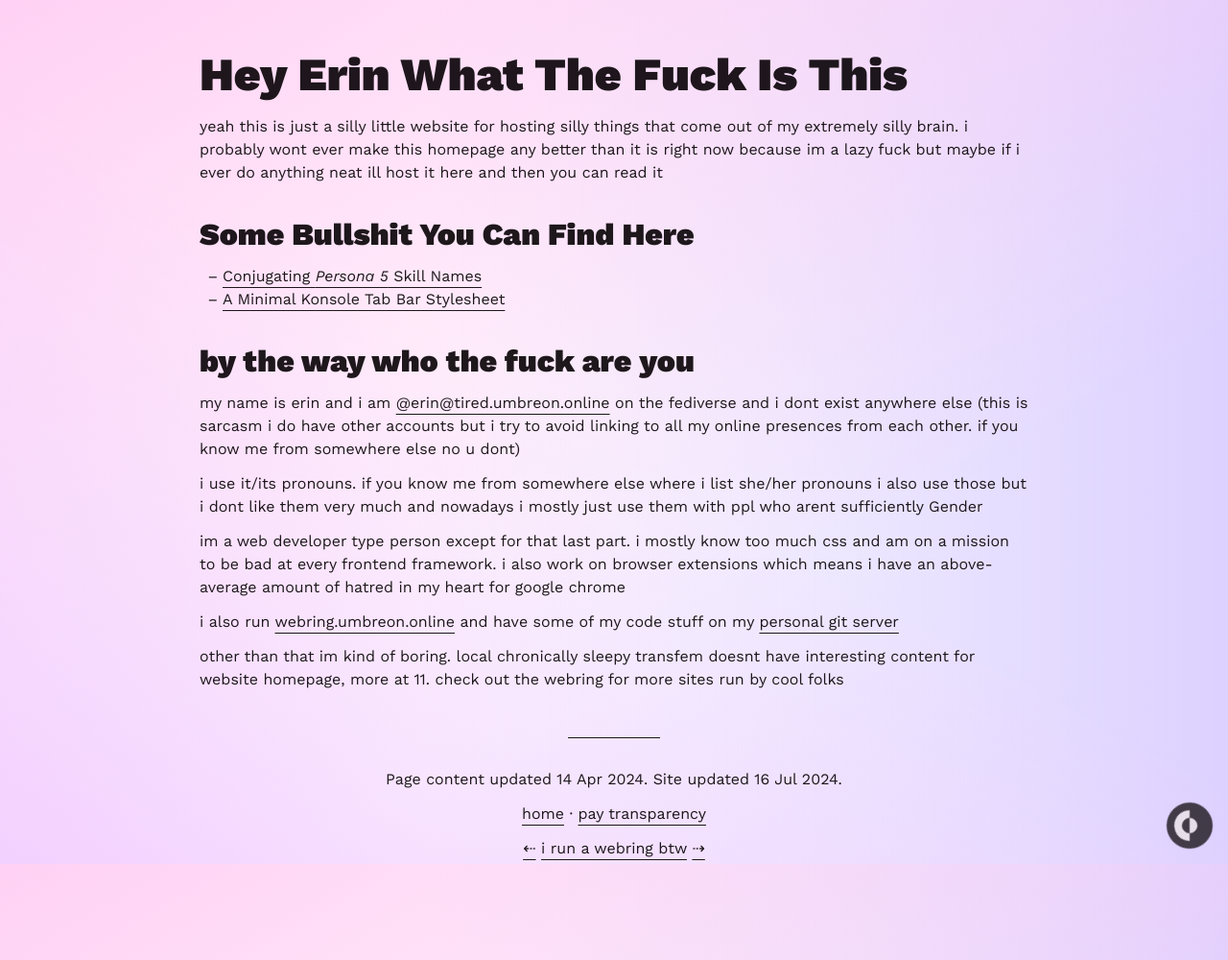
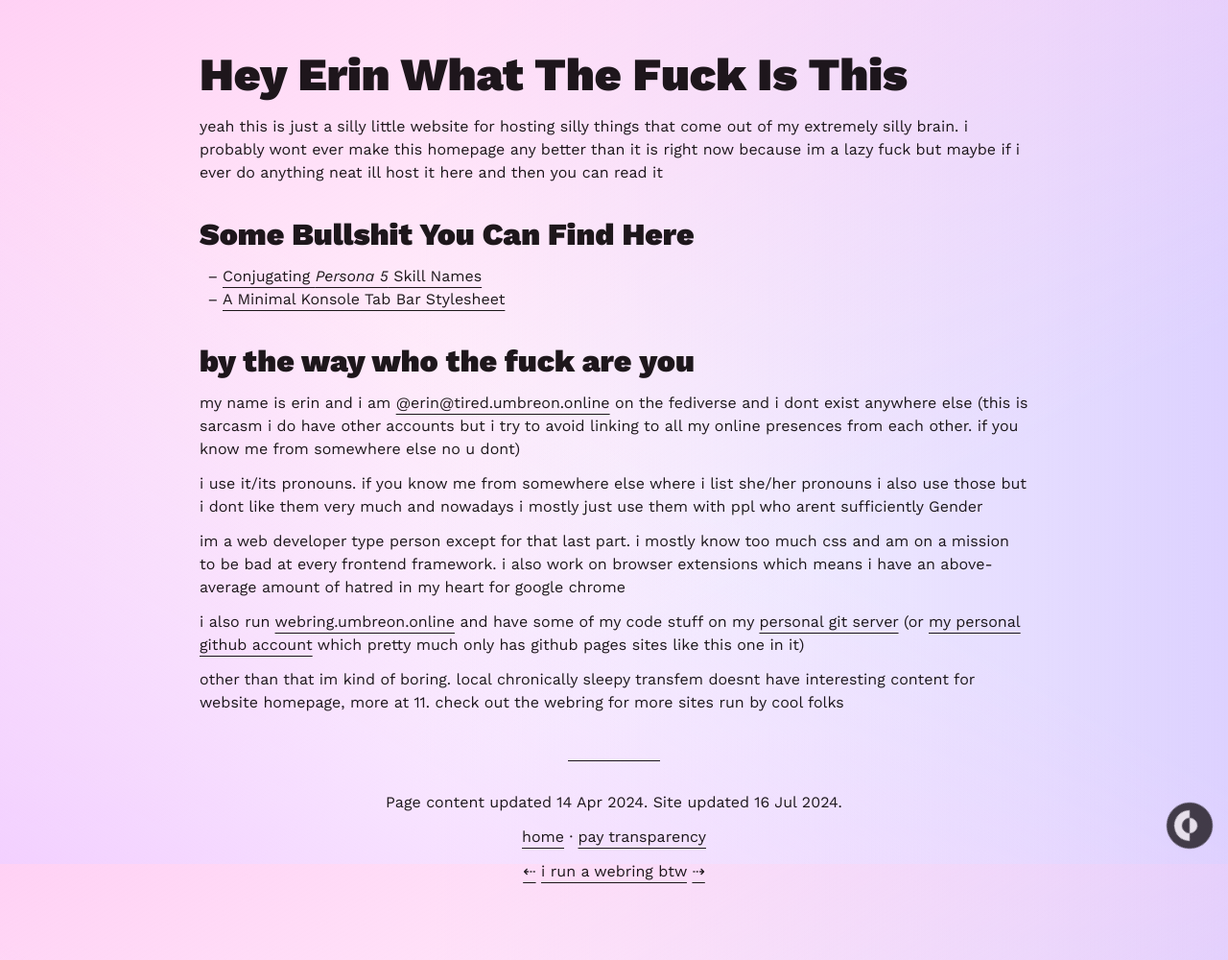
Before and after one commit to ewwwin/umbreon.online, a Jekyll site: the page built from index.md, in a window 1280 px wide. Shown: the whole page at 96% size. Built offline with Jekyll 4.4.1, drawn with Linux system fonts in a browser that asks for light colours.

Commit message:
link to new gh profile

```diff
--- a/index.md
+++ b/index.md
@@ -18,6 +18,6 @@ i use it/its pronouns. if you know me from somewhere else where i list she/her p
 
 im a web developer type person except for that last part. i mostly know too much css and am on a mission to be bad at every frontend framework. i also work on browser extensions which means i have an above-average amount of hatred in my heart for google chrome
 
-i also run [webring.umbreon.online](https://webring.umbreon.online) and have some of my code stuff on my [personal git server](https://git.ewin.moe/erin)
+i also run [webring.umbreon.online](https://webring.umbreon.online) and have some of my code stuff on my [personal git server](https://git.ewin.moe/erin) (or [my personal github account](https://github.com/ewwwin) which pretty much only has github pages sites like this one in it)
 
 other than that im kind of boring. local chronically sleepy transfem doesnt have interesting content for website homepage, more at 11. check out the webring for more sites run by cool folks
```
